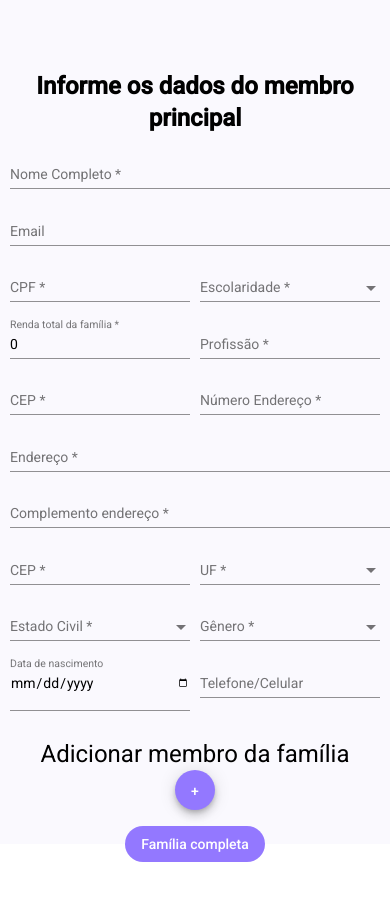
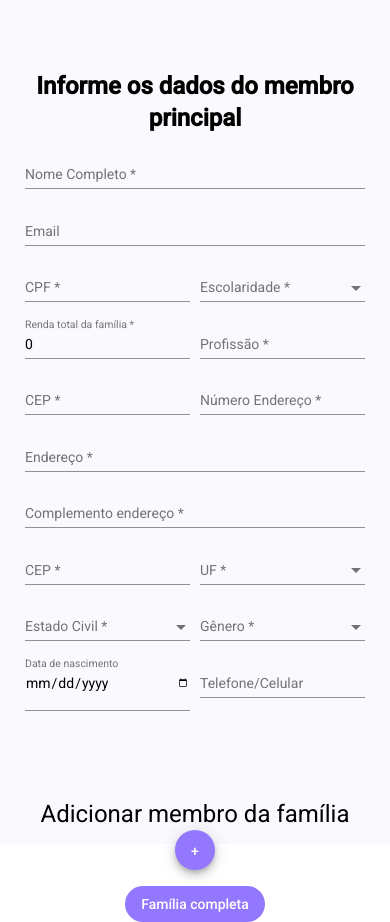
Before and after one commit to brunohbelo/Cuidar.Web, an Angular app in the folder cuidar-web-app/: page /cadastro-familia in a window 390 px wide. Before the commit the page ends 862 px from the top, so only its background shows below. Built offline with nearby package versions, Linux system fonts and the light colour scheme.

Commit message:
correção em css mobile

```diff
--- a/cuidar-web-app/src/app/components/cadastro-familia/membro-familia/membro-familia.component.html
+++ b/cuidar-web-app/src/app/components/cadastro-familia/membro-familia/membro-familia.component.html
@@ -1,4 +1,4 @@
-<div class="d-flex justify-content-center">
+<div>
     <form id="cadastro-membro">
         <h1 class="mat-title-1"><b>Informe os dados do membro principal</b></h1>
         <mat-form-field id='nome-completo' class="w-100">
--- a/cuidar-web-app/src/app/components/cadastro-familia/membro-familia/membro-familia.component.scss
+++ b/cuidar-web-app/src/app/components/cadastro-familia/membro-familia/membro-familia.component.scss
@@ -1,5 +1,5 @@
 #cadastro-membro {
-    margin-top: 60px;
+    margin: 60px auto;
     padding: 10px 20px;
     max-width: 400px;
 }
--- a/cuidar-web-app/src/styles.scss
+++ b/cuidar-web-app/src/styles.scss
@@ -21,27 +21,27 @@ body { margin: 0; font-family: "Red Hat Display", Roboto, "Helvetica Neue", sans
 
 .w-100{
     padding: 0 5px;
-    width: 100%;
+    width: calc(100% - 10px);
 }
 
 .w-80{
     padding: 0 5px;
-    width: 80%;
+    width: calc(80% - 10px);
 }
 
 .w-50{
     padding: 0 5px;
-    width: 50%;
+    width: calc(50% - 10px);
 }
 
 .w-25 {
     padding: 0 5px;
-    width: 25%;
+    width: calc(25% - 10px);
 }
 
 .w-20{
     padding: 0 5px;
-    width: 20%;
+    width: calc(20% - 10px);
 }
 
 .m-0 {
```
